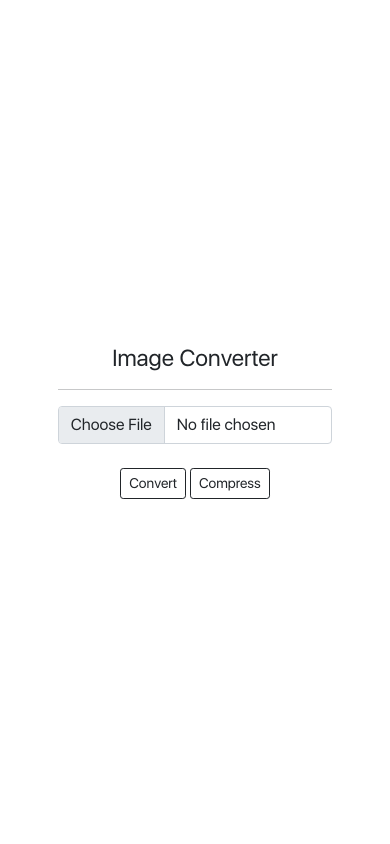
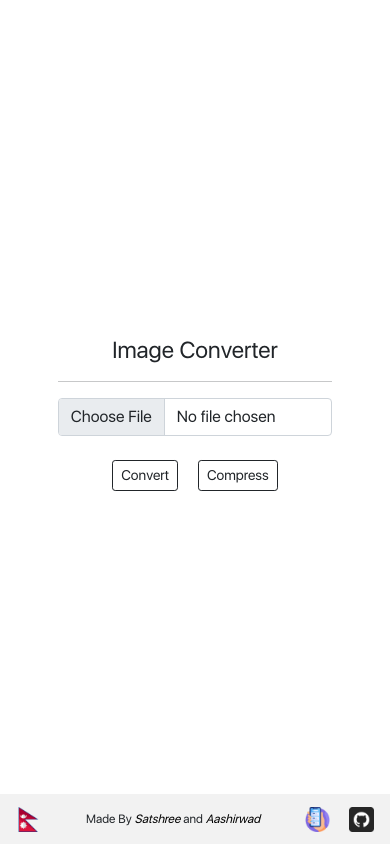
Before and after one commit to satshree/image-converter-api, a Django app: template templates/index.html in a window 390 px wide. Run offline with Django 3.2, Linux system fonts and the light colour scheme; the template is opened without the code that fills it, so the values that code supplies are empty.

Commit message:
completed main ui

```diff
--- a/main/static/css/main.css
+++ b/main/static/css/main.css
@@ -11,6 +11,18 @@
 body {
   font-family: "SF", -apple-system, BlinkMacSystemFont, Roboto, "Helvetica Neue",
     sans-serif;
+}
+
+a {
+  color: black;
+  font-style: italic;
+  text-decoration: none;
+  transition: 0.5s;
+}
+
+a:hover {
+  color: gray;
+  transition: 0.5s;
 }
 
 /* h1,
@@ -31,3 +43,35 @@ strong {
   align-items: center;
   justify-content: center;
 }
+
+.footer {
+  position: absolute;
+  height: 50px;
+  width: 100vw;
+  bottom: 0;
+  left: 0;
+}
+
+.footer-content {
+  background-color: #f2f2f2;
+  position: relative;
+  height: 100%;
+  width: 100%;
+  bottom: 0;
+  left: 0;
+  padding: 0 1rem;
+}
+
+.footer img {
+  width: 35px;
+}
+
+@media (max-width: 568px) {
+  .footer {
+    font-size: 12px;
+  }
+
+  .footer img {
+    width: 25px;
+  }
+}
--- /dev/null
+++ b/main/static/js/index.js
@@ -0,0 +1,115 @@
+function toggleLoadingConvertBtn() {
+  const spinner = `<div id="convert-btn-loading" class="spinner-border spinner-border-sm m-0 p-0" role="status">
+    <span class="visually-hidden">Loading...</span>
+  </div>`;
+
+  let loading = $("#convertBtn").attr("data-loading");
+
+  if (loading === "false") {
+    $("#convertBtn").html(
+      `<div class="d-flex align-items-center justify-content-center">${spinner} <span style="padding-left: 5px">Converting...</span></div>`
+    );
+    $("#convertBtn").attr("disabled", "true");
+    $("#convertBtn").attr("data-loading", "true");
+  } else {
+    $("#convertBtn").html("Convert");
+    $("#convert-btn-loading").remove();
+    $("#convertBtn").attr("disabled", null);
+    $("#convertBtn").attr("data-loading", "false");
+  }
+}
+
+function toggleLoadingCompressBtn() {
+  const spinner = `<div id="compress-btn-loading" class="spinner-border spinner-border-sm" role="status">
+    <span class="visually-hidden">Loading...</span>
+  </div>`;
+
+  let loading = $("#compressBtn").attr("data-loading");
+
+  if (loading === "false") {
+    $("#compressBtn").html(
+      `<div class="d-flex align-items-center justify-content-center">${spinner} <span style="padding-left: 5px">Compressing...</span></div>`
+    );
+    $("#compressBtn").attr("disabled", "true");
+  } else {
+    $("#compressBtn").html("Compress");
+    $("#compress-btn-loading").remove();
+    $("#compressBtn").attr("disabled", null);
+    $("#compressBtn").attr("data-loading", "false");
+  }
+}
+
+function removeImage() {
+  image = null;
+  $("#display-img-container").hide();
+  $("#image-selector").value = null;
+}
+
+function convertImage() {
+  if (image) {
+    toggleLoadingConvertBtn();
+  } else {
+    alertToast("Select image first!");
+  }
+}
+
+function compressImage() {
+  if (image) {
+    toggleLoadingCompressBtn();
+  } else {
+    alertToast("Select image first!");
+  }
+}
+
+let image = null;
+const defaultSpinner = `<div class="spinner-border" role="status">
+<span class="visually-hidden">Loading...</span>
+</div>`;
+
+$("#image-selector").on("change", (e) => {
+  try {
+    $("#display-img-container").show();
+    $("#display-img-div").html(
+      `<div class="text-center">${defaultSpinner}</div>`
+    );
+
+    image = e.target.files;
+    const reader = new FileReader();
+    reader.readAsDataURL(image[0]);
+
+    let name = image[0].name;
+    let size = Math.round((image[0].size / (1024 * 1024)) * 100) / 100;
+    let type = image[0].type.split("/")[1];
+
+    reader.addEventListener("load", () => {
+      $("#display-img-div").html(
+        `<div class="row">
+          <div class="col-sm-6">
+            <img id="display-img" src="${reader.result}" style="width: 100%; margin-bottom: 5px" alt="display" />
+          </div>
+          <div class="col-sm-6">
+            <div class="container vertical-center" style="height: 100%">
+              <div>
+                <strong>Name:</strong> <small>${name}</small>
+                <br />
+                <strong>Size:</strong> <small>${size} MB</small>
+                <br />
+                <strong>Type:</strong> <small>${type}</small>
+                <br />
+                <br />
+                <div class="text-center">
+                  <button type="button" class="btn btn-sm btn-outline-danger" onclick="removeImage()">
+                    Remove
+                  </button>
+                </div>
+              </div>
+            </div>
+          </div>
+        </div>`
+      );
+    });
+  } catch (err) {
+    console.log(err);
+    removeImage();
+  }
+});
--- /dev/null
+++ b/main/static/js/main.js
@@ -0,0 +1,27 @@
+function alertToast(message, callback = null) {
+  let alertModal = new bootstrap.Modal(document.getElementById("alert-modal"));
+
+  $("#alert-modal-body").html(message);
+
+  alertModal.show();
+
+  if (callback) callback();
+}
+
+function alert(message) {
+  const alertElement = `<div
+  id="myAlert"
+  class="alert show alert-primary alert-dismissible fade"
+  role="alert"
+>
+  ${message}
+  <button
+    type="button"
+    class="btn-close"
+    data-bs-dismiss="alert"
+    aria-label="Close"
+  ></button>
+</div>`;
+
+  $("#custom-alert").append(alertElement);
+}
--- a/templates/alert.html
+++ b/templates/alert.html
@@ -29,6 +29,10 @@
 {% endif %}
 {% endfor %}
 
+<div id="custom-alert">
+
+</div>
+
 <div style="position: relative">
   <div class="custom-toast"></div>
 </div>
--- a/templates/base.html
+++ b/templates/base.html
@@ -21,16 +21,51 @@
     {% block extra_css %}{% endblock extra_css %}
   </head>
   <body>
-    <div class="container">
-      {% include "./alert.html" %}
-      <!--  -->
-      {% block body %}{% endblock body %}
+    <div class="container">{% block body %}{% endblock body %}</div>
+    {% include "./footer.html" %}
+    <div class="modal fade" id="alert-modal" tabindex="-1">
+      <div class="modal-dialog">
+        <div class="modal-content">
+          <div class="modal-body">
+            <div class="row p-3">
+              <div class="col-2">
+                <img
+                  src="{% static 'img/exclamation-mark.png' %}"
+                  style="width: 3rem"
+                  alt="exclamation"
+                />
+              </div>
+              <div class="col">
+                <div class="d-flex align-items-center w-100 h-100">
+                  <p id="alert-modal-body" align="justify"></p>
+                </div>
+              </div>
+            </div>
+            <div class="text-center">
+              <button
+                type="button"
+                class="btn btn-sm btn-outline-dark"
+                data-bs-dismiss="modal"
+              >
+                Okay
+              </button>
+            </div>
+          </div>
+        </div>
+      </div>
     </div>
+
+    <script
+      src="https://code.jquery.com/jquery-3.6.0.js"
+      integrity="sha256-H+K7U5CnXl1h5ywQfKtSj8PCmoN9aaq30gDh27Xc0jk="
+      crossorigin="anonymous"
+    ></script>
     <script
       src="https://cdn.jsdelivr.net/npm/bootstrap@5.0.2/dist/js/bootstrap.bundle.min.js"
       integrity="sha384-MrcW6ZMFYlzcLA8Nl+NtUVF0sA7MsXsP1UyJoMp4YLEuNSfAP+JcXn/tWtIaxVXM"
       crossorigin="anonymous"
     ></script>
+    <script src="{% static 'js/main.js' %}"></script>
     {% block js %}{% endblock js %}
     <!--  -->
     {% block extra_js %}{% endblock extra_js %}
--- /dev/null
+++ b/templates/footer.html
@@ -0,0 +1,28 @@
+{% load static %}
+<div class="footer">
+  <div class="footer-content">
+    <div class="d-flex align-items-center justify-content-between w-100 h-100">
+      <div>
+        <img src="{% static 'img/nepal.png' %}" alt="nepal" />
+      </div>
+      <div>
+        Made By
+        <a href="https://satshree.com.np" target="_blank">Satshree</a> and
+        <a href="https://aashirstha.com.np" target="_blank">Aashirwad</a>
+      </div>
+      <div>
+        <img
+          src="{% static 'img/smartphone.png' %}"
+          style="margin-right: 1rem"
+          alt="github"
+        />
+        <a
+          href="https://github.com/satshree/image-converter-api"
+          target="_blank"
+        >
+          <img src="{% static 'img/github.png' %}" alt="github" />
+        </a>
+      </div>
+    </div>
+  </div>
+</div>
--- a/templates/index.html
+++ b/templates/index.html
@@ -9,6 +9,7 @@
       <h3>Image Converter</h3>
     </div>
     <hr />
+
     <div class="text-center">
       <div class="pl-5 pr-5">
         <input
@@ -21,11 +22,36 @@
     </div>
     <br />
     <div class="text-center">
-      <button type="button" class="btn btn-sm btn-outline-dark">Convert</button>
-      <button type="button" class="btn btn-sm btn-outline-dark">
+      <button
+        id="convertBtn"
+        type="button"
+        class="btn btn-sm btn-outline-dark"
+        onclick="convertImage()"
+        data-loading="false"
+      >
+        Convert
+      </button>
+      <button
+        id="compressBtn"
+        type="button"
+        class="btn btn-sm btn-outline-dark"
+        style="margin-left: 1rem"
+        onclick="compressImage()"
+        data-loading="false"
+      >
         Compress
       </button>
+    </div>
+    <div class="pt-2 pb-2">{% include "./alert.html" %}</div>
+    <div id="display-img-container" style="display: none">
+      <hr />
+      <div id="display-img-div"></div>
     </div>
   </div>
 </div>
 {% endblock body %}
+
+<!--  -->
+{% block js %}
+<script src="{% static 'js/index.js' %}" type="text/javascript"></script>
+{% endblock js %}
```
Also changed, not shown: main/static/img/exclamation-mark.png (added), main/static/img/github.png (added), main/static/img/nepal.png (added), main/static/img/smartphone.png (added).
